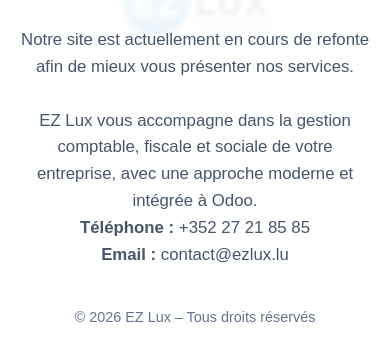
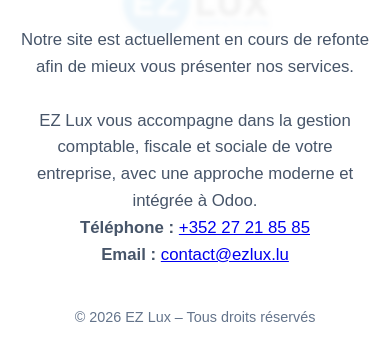
Before and after one commit to ezlux/ezlux-website, a plain HTML site: page index.html in a window 390 px wide. Shown: the part 419-780 px from the top of the page. Drawn offline with Linux system fonts and the light colour scheme.

Commit message:
Add links to phone and email in contact section

```diff
--- a/index.html
+++ b/index.html
@@ -19,8 +19,12 @@
 </p>
 
 <div class="contact">
-    <p><strong>Téléphone :</strong> +352 27 21 85 85</p>
-    <p><strong>Email :</strong> contact@ezlux.lu</p>
+   <p><strong>Téléphone :</strong>
+<a href="tel:+35227218585">+352 27 21 85 85</a>
+</p>
+   <p><strong>Email :</strong>
+<a href="mailto:contact@ezlux.lu">contact@ezlux.lu</a>
+</p>
 </div>
         <div class="footer">
             © 2026 EZ Lux – Tous droits réservés
```
